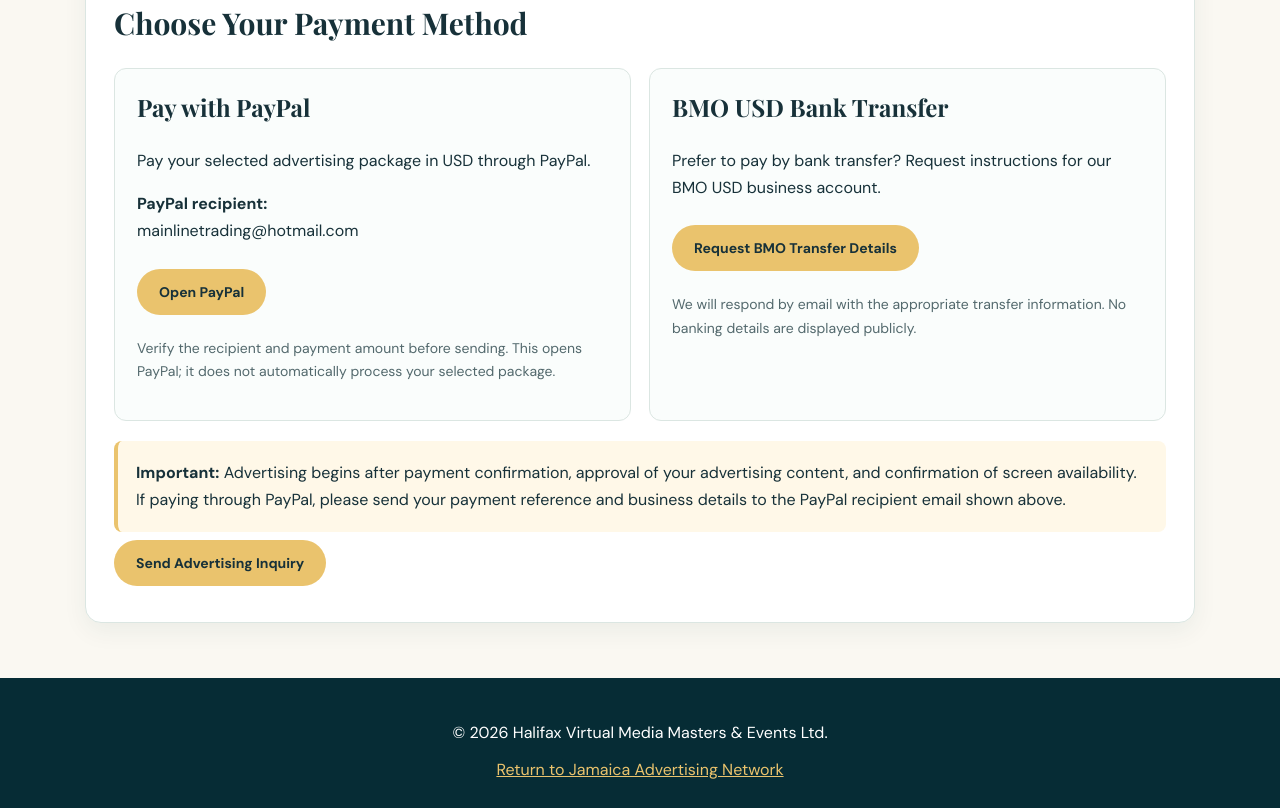
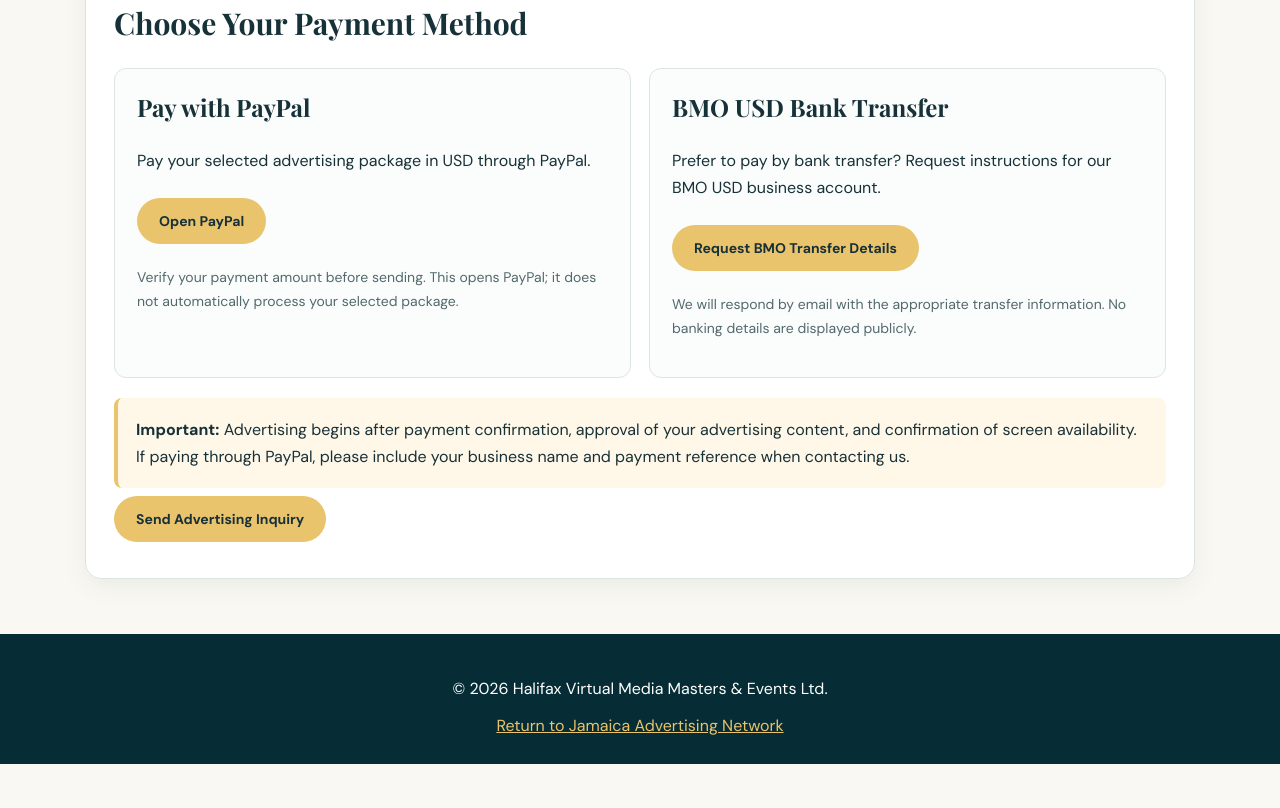
Before and after one commit to mainline123/jamaica-advertising-network, a plain HTML site: page payment.html in a window 1280 px wide. Shown: the part 2252-3060 px from the top of the page. After the commit the page ends 3016 px from the top, so only its background shows below. Drawn offline with nearby package versions, Linux system fonts and the light colour scheme.

Commit message:
Revise PayPal payment instructions and notice
Updated PayPal payment instructions for clarity and added details for contacting after payment.

```diff
--- a/payment.html
+++ b/payment.html
@@ -186,9 +186,8 @@ footer a {color:var(--gold)}
 <div class="method">
 <h3>Pay with PayPal</h3>
 <p>Pay your selected advertising package in USD through PayPal.</p>
-<p><strong>PayPal recipient:</strong><br>mainlinetrading@hotmail.com</p>
 <a class="btn" href="https://www.paypal.com/" target="_blank" rel="noopener noreferrer">Open PayPal</a>
-<p class="small">Verify the recipient and payment amount before sending. This opens PayPal; it does not automatically process your selected package.</p>
+<p class="small">Verify your payment amount before sending. This opens PayPal; it does not automatically process your selected package.</p>
 </div>
 
 <div class="method">
@@ -201,7 +200,7 @@ footer a {color:var(--gold)}
 </div>
 
 <div class="notice">
-<strong>Important:</strong> Advertising begins after payment confirmation, approval of your advertising content, and confirmation of screen availability. If paying through PayPal, please send your payment reference and business details to the PayPal recipient email shown above.
+<strong>Important:</strong> Advertising begins after payment confirmation, approval of your advertising content, and confirmation of screen availability. If paying through PayPal, please include your business name and payment reference when contacting us.
 </div>
 
 <button type="submit" class="btn" onclick="setRequest('General advertising inquiry')">Send Advertising Inquiry</button>
```
